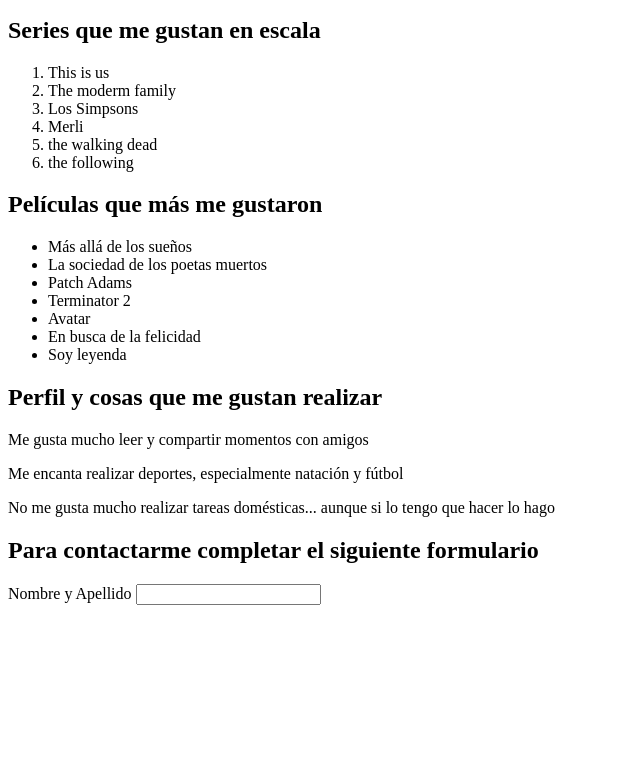
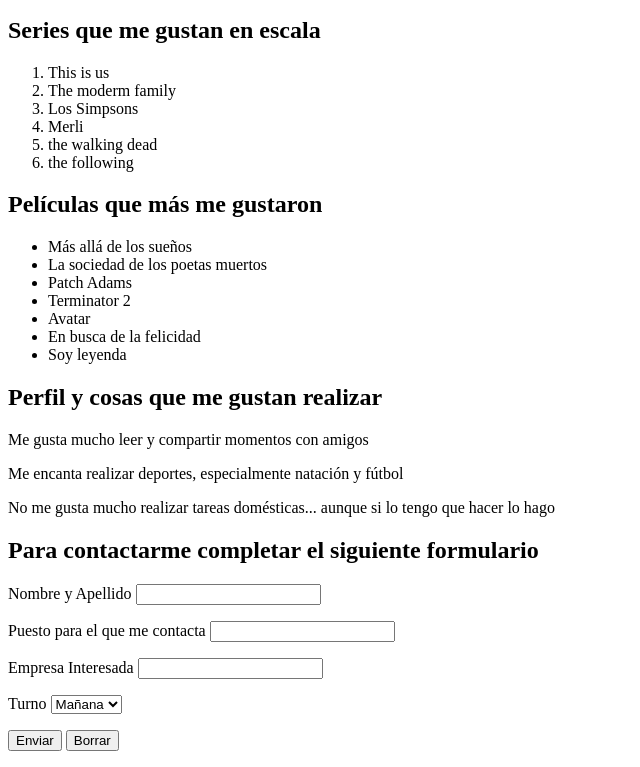
Before and after one commit to JuanFelippelli/Juan-Diplomatura-en-desarrollador-Front-y-End-Prueba, a plain HTML site: page Tarea unidad 3 CV/Referencia_cv.html in a window 1280 px wide. Shown: the part 608-1375 px from the top of the page, without its empty margins (0-640 px from the left). Before the commit the page ends 1229 px from the top, so only its background shows below. Drawn offline with Linux system fonts and the light colour scheme.

Commit message:
Carga CV Juan Manuel Felippelli

```diff
--- a/Tarea unidad 3 CV/Referencia_cv.html
+++ b/Tarea unidad 3 CV/Referencia_cv.html
@@ -4,7 +4,7 @@
     <meta charset="UTF-8">
     <meta http-equiv="X-UA-Compatible" content="IE=edge">
     <meta name="viewport" content="width=device-width, initial-scale=1.0">
-    <title>Document</title>
+    <title>referencia_cv Juan Manuel Felippelli</title>
 </head>
 <body>
     <h1>JUAN MANUEL FELIPPELLI</h1>
@@ -46,5 +46,25 @@
         <label for="">Nombre y Apellido</label>
         <input type="text" name="nombre y Apellido" />
     </p>
+    <p>
+        <label for="">Puesto para el que me contacta</label>
+        <input type="text" name="Cargo" />
+    </p>
+    <p>
+        <label for="">Empresa Interesada</label>
+        <input type="text" name="Empresa" />
+    </p>
+    <p>
+        <label for="titulo">Turno</label>
+        <select name="titulo">
+            <option value="Mañana">Mañana</option>
+            <option value="Tarde">Tarde</option>
+            <option value="Noche">Noche</option>
+        </select>
+    </p>
+    <p>
+        <input type="submit" value="Enviar" />
+        <input type="reset" value="Borrar" />
+    </p>
 </body>
 </html>
```
